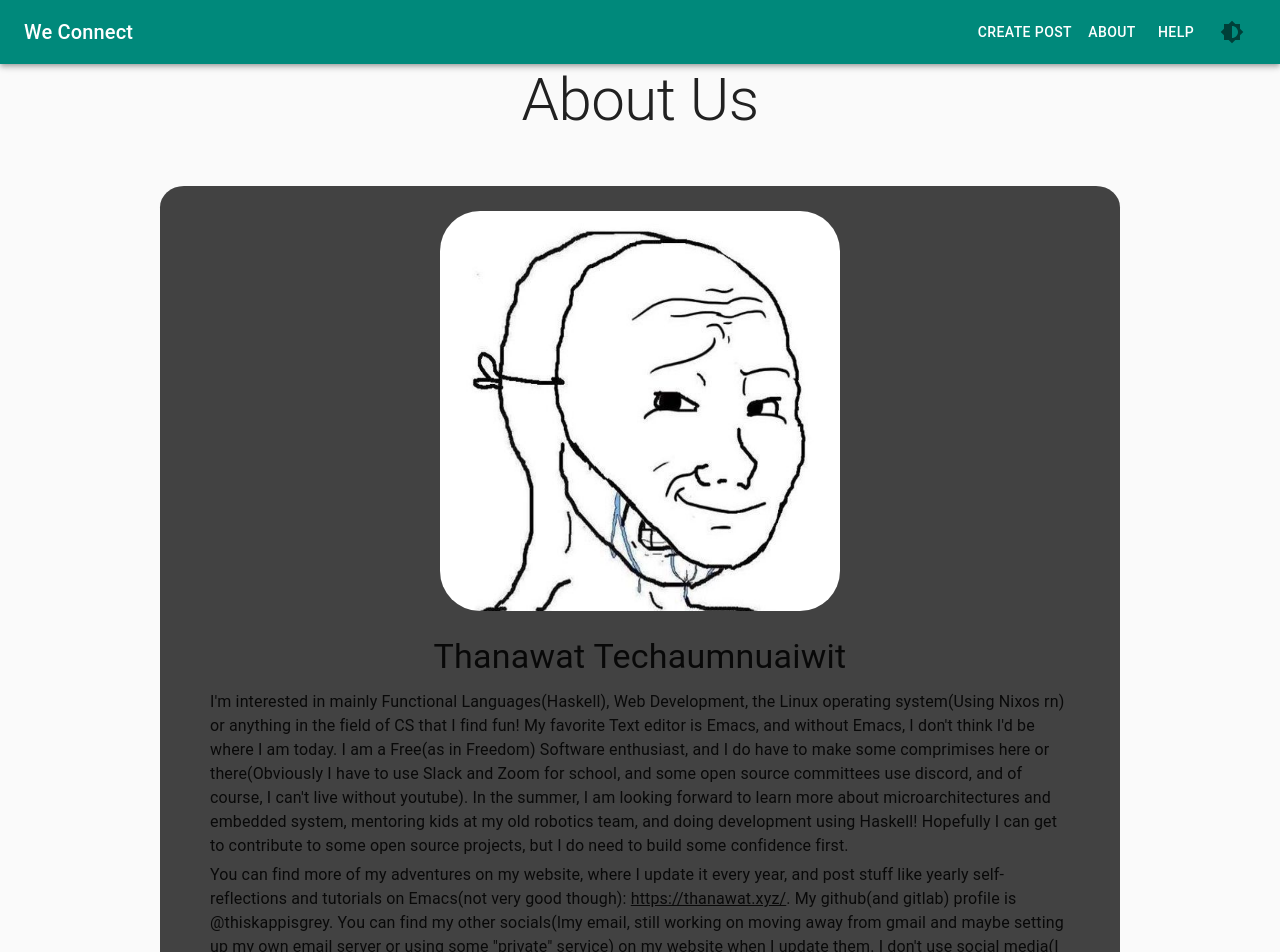
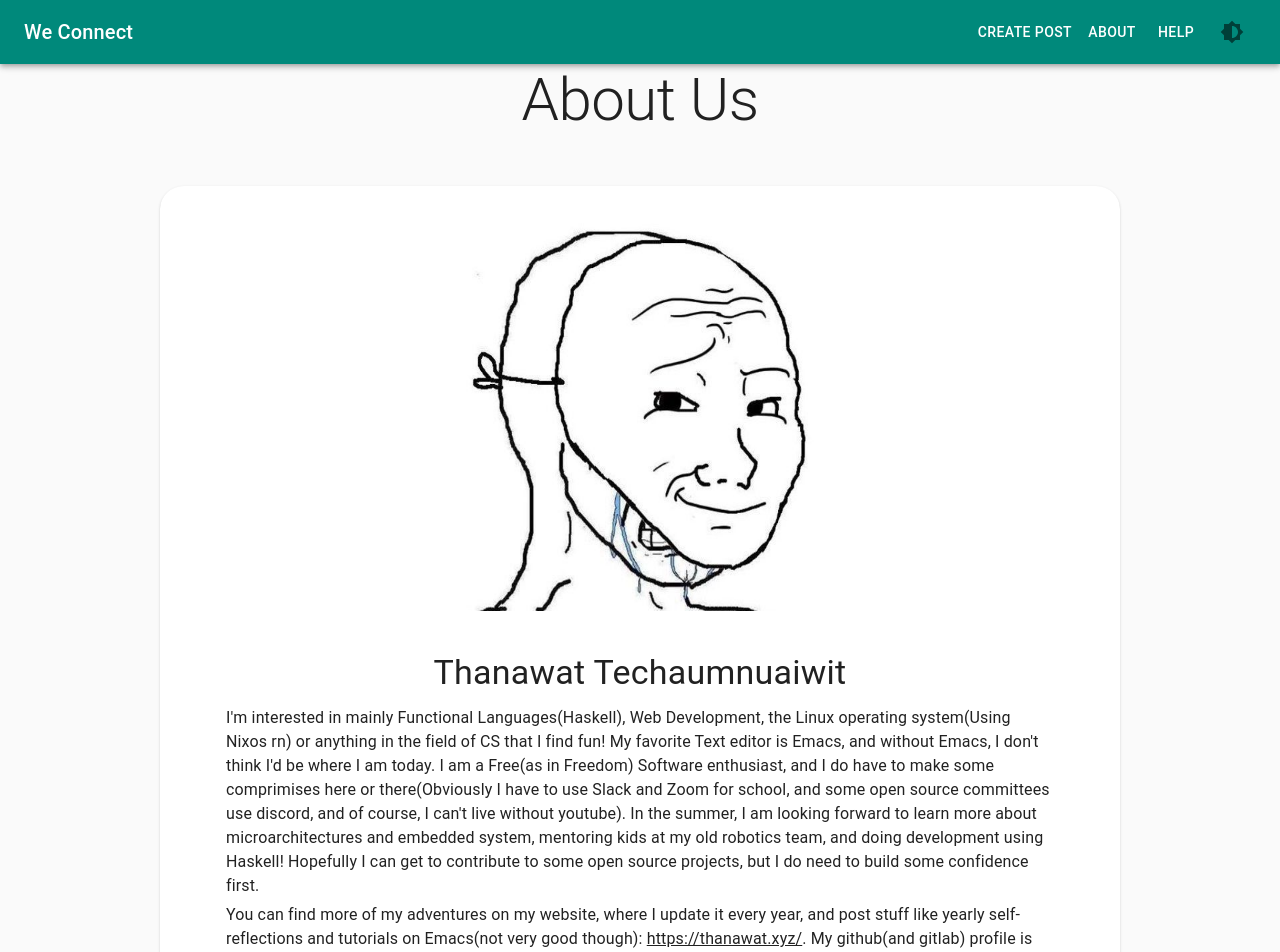
Before and after one commit to ucsb-cs148-s21/1pm-we-connect, a React (Create React App) app in the folder frontend/: page /about in a window 1280 px wide. Shown: the top 952 px of the page. Built offline with nearby package versions, Linux system fonts and the light colour scheme.

Commit message:
fixed theme bug in About page

```diff
--- a/frontend/src/components/AboutUsBlock/index.jsx
+++ b/frontend/src/components/AboutUsBlock/index.jsx
@@ -1,6 +1,6 @@
 import React from 'react'
 import { makeStyles, useTheme } from "@material-ui/core/styles"
-import { Grid, Typography, Box, useMediaQuery } from "@material-ui/core"
+import { Card, CardContent, Typography, Box, useMediaQuery } from "@material-ui/core"
 import thanawat from "../../photos/thanawat.jpg"
 import kevin from "../../photos/kevin.png"
 import kenneth from "../../photos/kenneth.jpg"
@@ -20,7 +20,6 @@ const useStyles = makeStyles((theme) => ({
           },
         borderRadius: "2.5%",
         height: "100%",
-        backgroundColor: "#424242",
     },
     image: {
         display: "flex",
@@ -50,9 +49,8 @@ const AboutUsBlock = ( {imageLink, name, description} ) => {
     const sm = useMediaQuery(theme.breakpoints.down("sm"));
 
     return (
-        <Grid className={classes.root}
-            container>
-            <Grid className={classes.containerItem} container item>
+        <Card className={classes.root}>
+            <CardContent className={classes.containerItem}>
                 <img
                     className={classes.image}
                     src={imageLink}
@@ -61,16 +59,16 @@ const AboutUsBlock = ( {imageLink, name, description} ) => {
                     loading="lazy"
                     alt="Avatar"
                 />
-            </Grid>
-            <Grid className={classes.containerItem} container item>
+            </CardContent>
+            <CardContent className={classes.containerItem}>
                     <Typography variant="h4" component="h1" gutterBottom>
                         {name}
                     </Typography>
                     <Typography variant="p" component="p">
                         {description}
                     </Typography>
-            </Grid>
-        </Grid>
+            </CardContent>
+        </Card>
     )
 }
 
```
